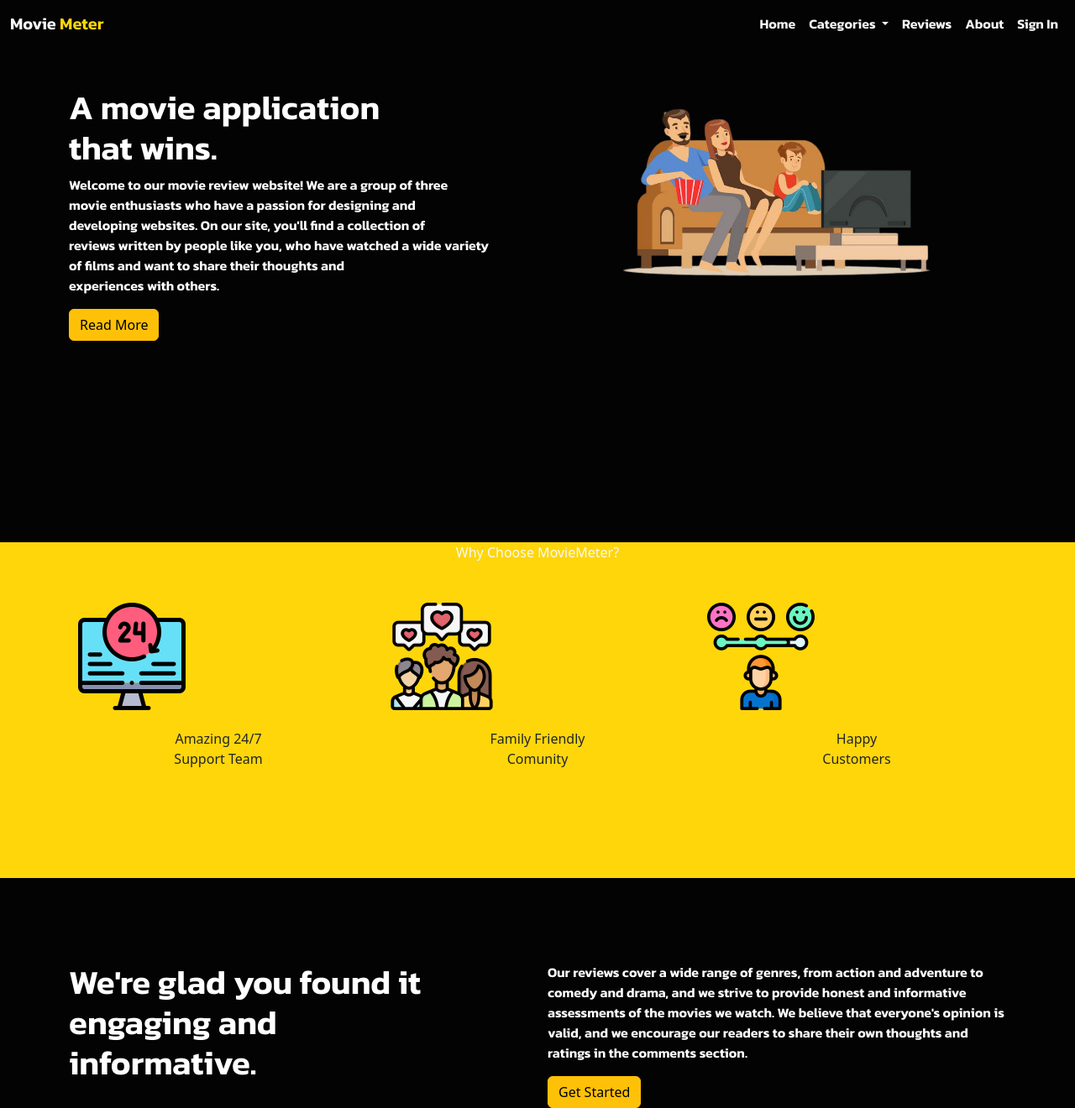
After one commit to DhiradjT/moviemeter, a PHP site: page /about.php in a window 1280 px wide. The commit adds this page. Shown: the whole page at 84% size. Run offline with PHP 8.4, Linux system fonts and the light colour scheme.

Commit message:
login pagina en about pagina

```diff
--- /dev/null
+++ b/about.php
@@ -0,0 +1,138 @@
+<!DOCTYPE html>
+<html lang="en">
+<head>
+    <meta charset="UTF-8">
+    <meta http-equiv="X-UA-Compatible" content="IE=edge">
+    <meta name="viewport" content="width=device-width, initial-scale=1.0">
+    <title>MovieMeter - Home</title>
+    <link href="https://cdn.jsdelivr.net/npm/bootstrap@5.2.2/dist/css/bootstrap.min.css" rel="stylesheet" integrity="sha384-Zenh87qX5JnK2Jl0vWa8Ck2rdkQ2Bzep5IDxbcnCeuOxjzrPF/et3URy9Bv1WTRi" crossorigin="anonymous">
+    <link rel="stylesheet" href="https://cdn.jsdelivr.net/npm/bootstrap-icons@1.10.2/font/bootstrap-icons.css">
+    <link rel="stylesheet" href="style.css">
+</head>
+<body>
+
+<nav class="navbar navbar-expand-lg ">
+  <div class="container-fluid">
+    <a class="navbar-brand text-light" href="#">Movie <span class="sep">Meter</span></a>
+    <button class="navbar-toggler" type="button" data-bs-toggle="collapse" data-bs-target="#navbarNavDropdown" aria-controls="navbarNavDropdown" aria-expanded="false" aria-label="Toggle navigation">
+      <span class="navbar-toggler-icon"></span>
+    </button>
+    <div class="collapse navbar-collapse" id="navbarNavDropdown">
+
+      <ul class="navbar-nav ms-auto">
+
+        <li class="nav-item">
+          <a class="nav-link text-light" aria-current="page" href="index.php">Home</a>
+        </li>
+
+        <li class="nav-item dropdown">
+          <a class="nav-link text-light dropdown-toggle" href="categories.php" role="button" data-bs-toggle="dropdown" aria-expanded="false">
+            Categories
+          </a>
+          <ul class="dropdown-menu">
+            <li><a class="dropdown-item" href="action.php">Action</a></li>
+            <li><a class="dropdown-item" href="comedy.php">Comedy</a></li>
+            <li><a class="dropdown-item" href="horror.php">Horror</a></li>
+            <li><a class="dropdown-item" href="kids.php">Kids</a></li>
+          </ul>
+        </li>
+
+        <li class="nav-item">
+          <a class="nav-link text-light" href="reviews.php">Reviews</a>
+        </li>
+
+        <li class="nav-item">
+          <a class="nav-link text-light" href="about.php">About</a>
+        </li>
+
+        <li class="nav-item">
+          <a class="nav-link text-light" href="signin.php">Sign In</a>
+        </li>
+
+
+
+
+      </ul>
+
+    </div>
+  </div>
+</nav>
+
+
+
+<div class="container">
+    <div class="row">
+
+    <div class="col-md-6 mt-5">
+        <h2 class="about-h2">A movie application <br> that wins.</h2>
+        <p class="about-p">Welcome to our movie review website! We are a group of three <br> movie enthusiasts who have a passion for designing and <br> developing websites. On our site, you'll find a collection of <br> reviews written by people like you, who have watched a wide variety <br> of films and want to share their thoughts and <br> experiences with others.</p>
+        <div class="read-more1"><button type="button" class="btn btn-warning rounded">Read More</button></div>
+
+    </div>
+
+
+    <div class="col-md-6">
+        <div class="hero-about"><img src="./stock-photos/family.png" alt="family" class="img-fluid"></div>
+    </div>
+
+
+     </div> <!-- end row -->
+</div> <!-- end container -->
+
+
+
+
+
+
+<div class="more-section">
+  <div class="container">
+    <div class="row">
+
+    <div class="col-md-12 mb-5 text-center text-light">Why Choose MovieMeter?</div>
+
+    <div class="col-md-4"><div class="icon text-center"><img src="./icons/24-hours.png" alt="chat"></div>
+<p class="sup-text text-center">Amazing 24/7 <br>
+Support Team</p>
+</div>
+
+<div class="col-md-4"><div class="icon"><img src="./icons/rating.png" alt="happy"></div>
+<p class="sup-text text-center">Family Friendly <br>
+Comunity</p>
+</div>
+
+<div class="col-md-4"><div class="icon"><img src="./icons/consumer.png" alt="chat"></div>
+<p class="sup-text text-center">Happy <br>
+ Customers
+</p>
+</div>
+
+
+
+
+
+
+
+
+
+  </div> <!-- end row -->
+ </div> <!-- end container -->
+</div> <!-- end  more section div -->
+
+
+<div class="end">
+<div class="container ">
+    <div class="row">
+        <div class="col-md-6">
+            <h2 class="about-h2">We're glad you found it <br> engaging and <br> informative.</h2>
+        </div>
+
+        <div class="col-md-6">
+        <p class="about-p">Our reviews cover a wide range of genres, from action and adventure to comedy and drama, and we strive to provide honest and informative assessments of the movies we watch. We believe that everyone's opinion is valid, and we encourage our readers to share their own thoughts and ratings in the comments section.</p>
+        <div class="read-more1"><button type="button" class="btn btn-warning rounded">Get Started</button></div>
+    </div>
+
+
+
+    </div>
+</div>
+</div>
--- a/style.css
+++ b/style.css
@@ -145,3 +145,39 @@ a:hover {
 .section.trailer {
     background-image: url(./movie-banners/TechinTwo-Popcorn.webp);
 }
+
+
+.about-h2 {
+    font-family: 'Kanit', sans-serif;
+    color: white;
+    font-size: 40px;
+}
+
+.about-p {
+    font-family: 'Kanit', sans-serif;
+    color: white;
+}
+
+.hero-about {
+    position: relative;
+    bottom: 100px;
+}
+
+
+.read-more {
+    font-family: 'Kanit', sans-serif;
+}
+
+.icon {
+    width: 150px;
+    height: 150px;
+}
+
+.more-section {
+    background-color: #FFD60A;
+    height: 400px;
+}
+
+.end {
+    margin-top: 100px;
+}
```
Also changed, not shown: movie-headers/index.html (deleted, +0 -14 lines), icons/24-hours.png (added), icons/call-center-service.png (added), icons/chat.png (added), icons/consumer.png (added), icons/rating.png (added), stock-photos/family.png (added).
